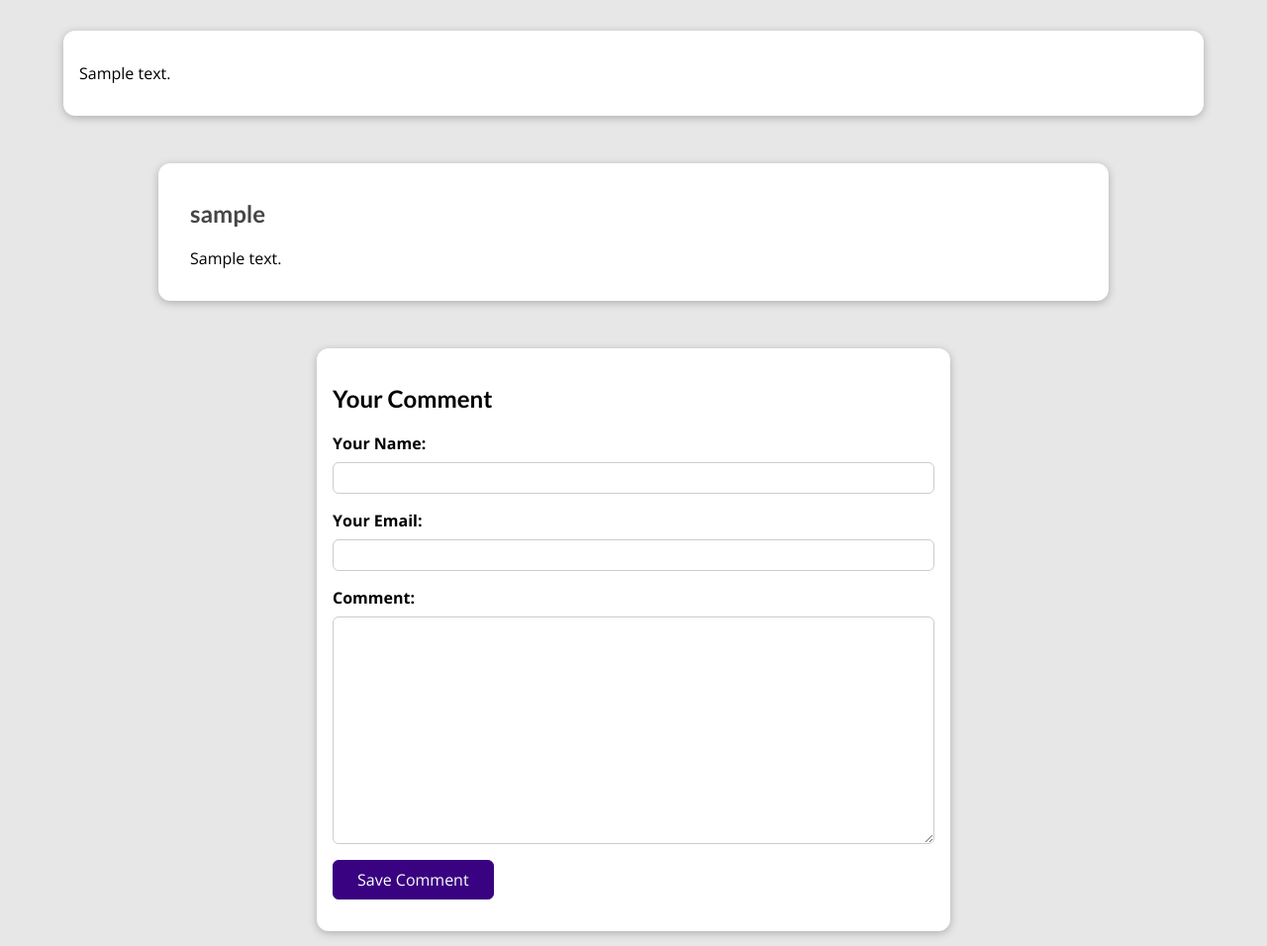
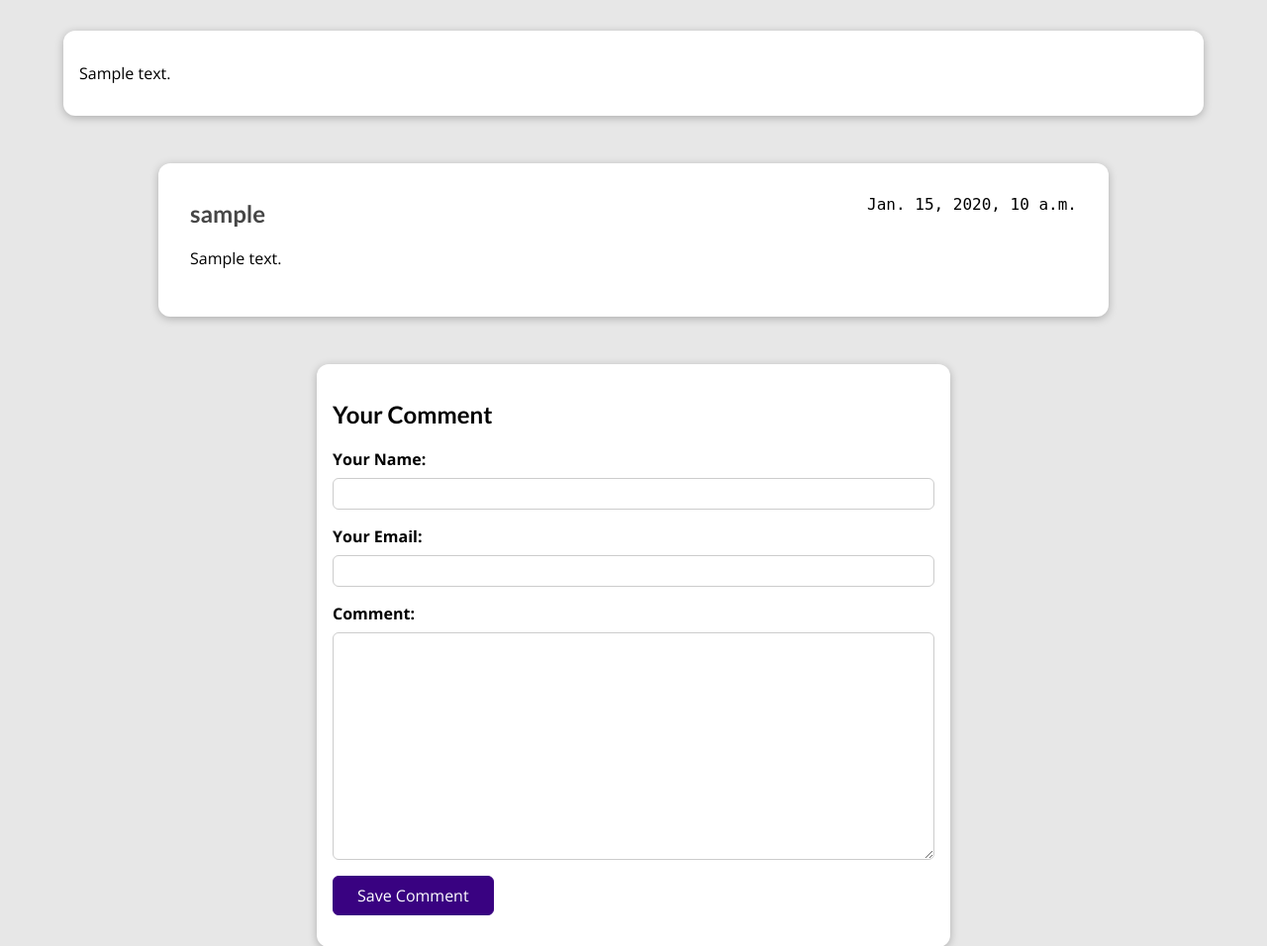
Before and after one commit to HariprasadPoojary/Django-Blog, a Django app: a page that uses the_site/blog/templates/blog/post-details.html in a window 1280 px wide. Shown: the part 497-1453 px from the top of the page at 99% size. Run offline with Django 3.2, Linux system fonts and the light colour scheme; tables that the repository leaves empty hold one stand-in row (values such as "Sample post"); grey boxes marked "Sample" are stand-in pictures.

Commit message:
display timestamp for each comments & No comment section

```diff
--- a/the_site/blog/static/blog/post_details.css
+++ b/the_site/blog/static/blog/post_details.css
@@ -193,6 +193,9 @@ main {
 #comments li {
 	margin-bottom: 1rem;
 	border-bottom: 2px solid #ccc;
+	display: flex;
+	gap: 2rem;
+	justify-content: space-between;
 }
 
 #comments li:last-of-type {
@@ -202,3 +205,9 @@ main {
 #comments h2 {
 	color: #464646;
 }
+
+/* timestamp */
+#comments .content-meta {
+	font-family: monospace;
+	font-size: 1rem;
+}
--- a/the_site/blog/templates/blog/post-details.html
+++ b/the_site/blog/templates/blog/post-details.html
@@ -38,17 +38,29 @@
 	<p>{{the_post.content|linebreaks}}</p>
 </main>
 
+{% if comments %}
+
 <section id="comments">
 	<ul>
 		<!-- prettier-ignore -->
 		{% for comment in comments %}
 		<li>
-			<h2>{{ comment.user_name }}</h2>
-			<p>{{ comment.comment_text|linebreaks }}</p>
+			<div class="content">
+				<h2>{{ comment.user_name }}</h2>
+				<p>{{ comment.comment_text|linebreaks }}</p>
+			</div>
+			<div class="content-meta">
+				<p>{{ comment.time }}</p>
+			</div>
 		</li>
 		{% endfor %}
 	</ul>
 </section>
+{% else %}
+<section id="comments">
+	<h2>No Comments Yet 😶</h2>
+</section>
+{% endif %}
 
 <section id="comment-form">
 	<h2>Your Comment</h2>
```
